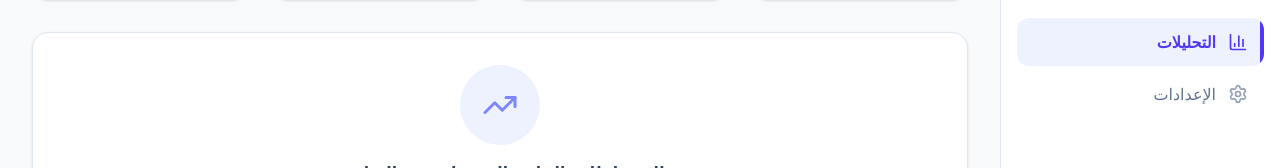
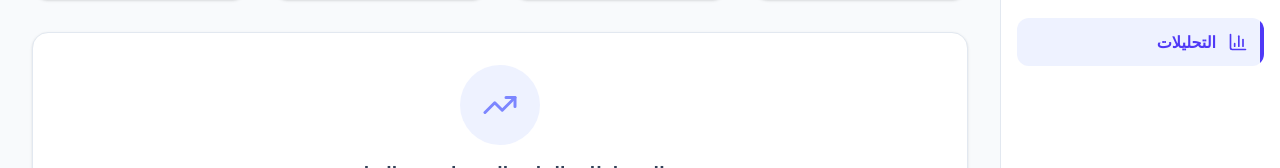
Before and after one commit to furryai160-tech/shateracdemy1, a Next.js app in the folder frontend/: page /dashboard/analytics in a window 1280 px wide. Shown: the part 338-506 px from the top of the page. Built offline with nearby package versions, Linux system fonts and the light colour scheme; no server answers.

Commit message:
ui: remove programming from admin and settings from teacher dashboard

```diff
--- a/frontend/src/app/dashboard/layout.tsx
+++ b/frontend/src/app/dashboard/layout.tsx
@@ -63,7 +63,6 @@ export default function DashboardLayout({
         { icon: Wallet, label: 'المحفظة والطلبات', href: '/dashboard/wallet' },
         { icon: Video, label: 'جلسات مباشرة', href: '/dashboard/live' },
         { icon: BarChart3, label: 'التحليلات', href: '/dashboard/analytics' },
-        { icon: Settings, label: 'الإعدادات', href: '/dashboard/settings' },
     ];
 
     return (
```
